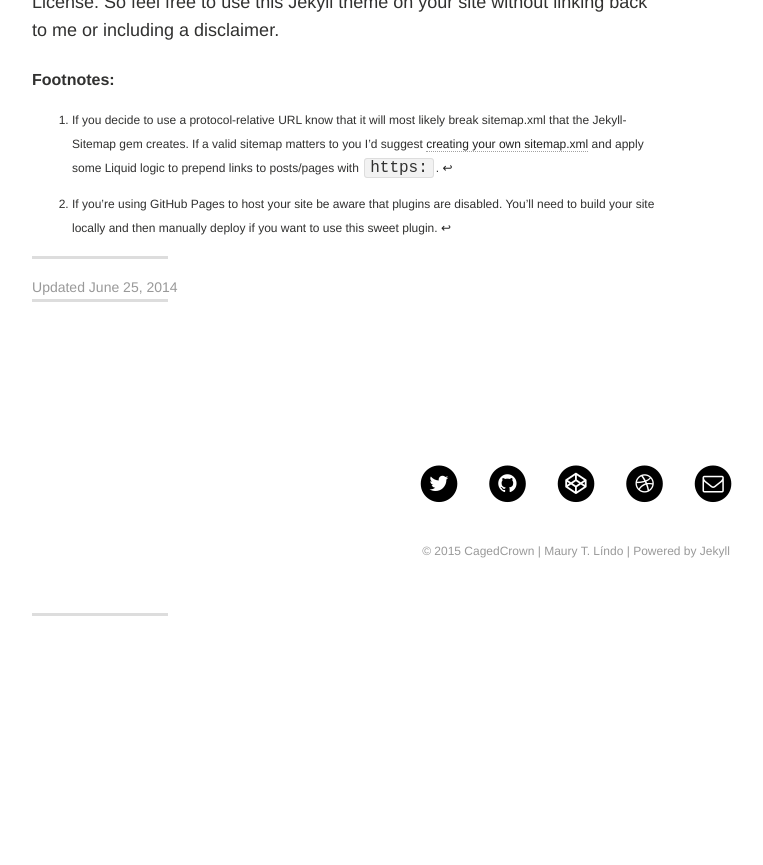
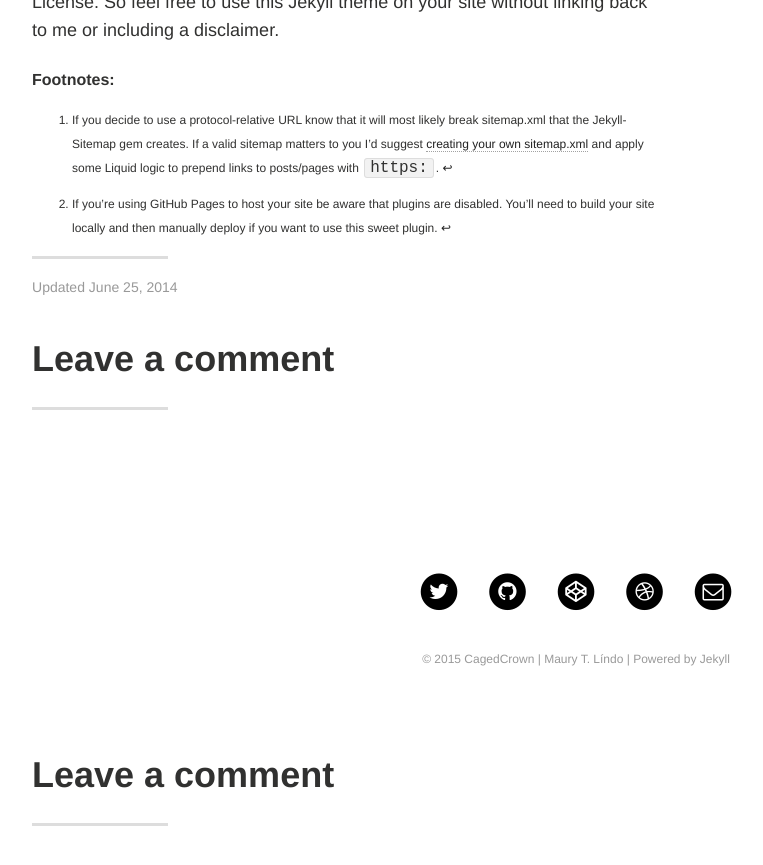
Before and after one commit to cagedcrown/cagedcrown.github.io, a Jekyll site: the page built from getting-started/index.md, in a window 1280 px wide and 900 px high, scrolled down 13214 px. Shown: the top 865 px of the window, without its empty margins (64-827 px from the left). Built offline with Jekyll 4.4.1, drawn with Linux system fonts in a browser that asks for light colours; comment, search, counter and statistics services are not loaded; before the commit the page ends 13904 px from its top, so only the background shows below that.

Commit message:
tweaking disqus info

```diff
--- a/_includes/comments.html
+++ b/_includes/comments.html
@@ -1,3 +1,4 @@
+<h1>Leave a comment</h1>
 <hr />
 <div id="disqus_thread"></div>
 <script type="text/javascript">
```
